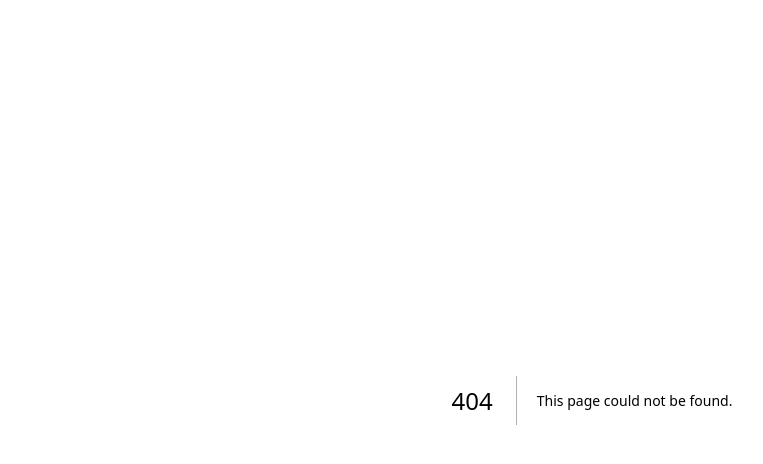
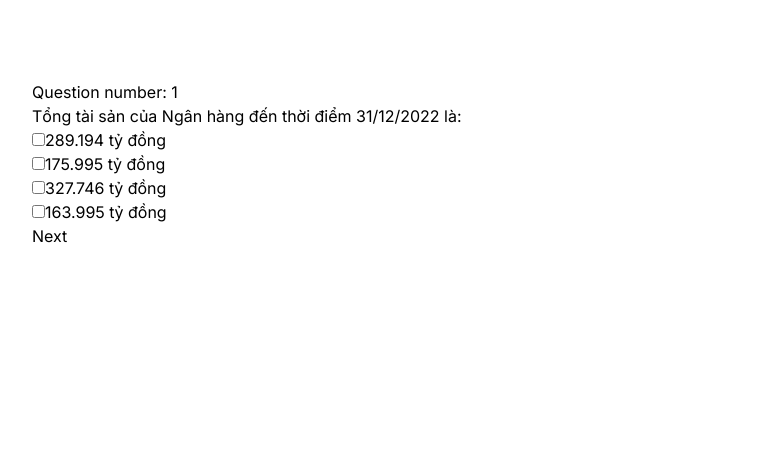
Before and after one commit to ntlongctt/onthi, a Next.js app: page /practice in a window 1280 px wide. Before the commit this address had no page. Shown: the top 464 px of the page, without its empty margins (48-811 px from the left). Built offline with nearby package versions, Linux system fonts and the light colour scheme.

Commit message:
Update background styling in globals.css

```diff
--- a/app/globals.css
+++ b/app/globals.css
@@ -18,12 +18,7 @@
 
 body {
   color: rgb(var(--foreground-rgb));
-  background: linear-gradient(
-      to bottom,
-      transparent,
-      rgb(var(--background-end-rgb))
-    )
-    rgb(var(--background-start-rgb));
+
 }
 
 @layer utilities {
--- /dev/null
+++ b/app/practice/data.json
@@ -0,0 +1,68 @@
+[
+    {
+  "STT": "1",
+  "Nội dung câu hỏi": "Tổng tài sản của Ngân hàng đến thời điểm 31\/12\/2022 là:",
+  "ĐÁP ÁN ĐÚNG": 3,
+  "Câu trả lời 1": "289.194 tỷ đồng",
+  "Câu trả lời 2": "175.995 tỷ đồng",
+  "Câu trả lời 3": "327.746 tỷ đồng",
+  "Câu trả lời 4": "163.995 tỷ đồng",
+  "Tham chiếu": "Tài liệu Tổng quan Ngân hàng Bưu điện Liên Việt",
+  "Mảng nghiệp vụ": "Tổng quan NH - Lịch sử hình thành và phát triển"
+ },
+ {
+  "STT": "2",
+  "Nội dung câu hỏi": "Ngân hàng TMCP Liên Việt đổi tên thành Ngân hàng TMCP Bưu điện Liên Việt vào ngày nào?",
+  "ĐÁP ÁN ĐÚNG": 1,
+  "Câu trả lời 1": "22\/7\/2011",
+  "Câu trả lời 2": "23\/7\/2011",
+  "Câu trả lời 3": "28\/3\/2008",
+  "Câu trả lời 4": "03\/8\/2008",
+  "Tham chiếu": "Tài liệu Tổng quan Ngân hàng Bưu điện Liên Việt",
+  "Mảng nghiệp vụ": "Tổng quan NH - Lịch sử hình thành và phát triển"
+ },
+ {
+  "STT": "3",
+  "Nội dung câu hỏi": "Ngân hàng TMCP Liên Việt (tiền thân của LPBank ngày nay) được thành lập vào ngày, tháng, năm nào?",
+  "ĐÁP ÁN ĐÚNG": 3,
+  "Câu trả lời 1": "22\/7\/2011",
+  "Câu trả lời 2": "23\/7\/2011",
+  "Câu trả lời 3": "28\/3\/2008",
+  "Câu trả lời 4": "03\/8\/2008",
+  "Tham chiếu": "Tài liệu Tổng quan Ngân hàng Bưu điện Liên Việt",
+  "Mảng nghiệp vụ": "Tổng quan NH - Lịch sử hình thành và phát triển"
+ },
+ {
+  "STT": "4",
+  "Nội dung câu hỏi": "Tại thời điểm hiện tại, Trụ sở chính của Ngân hàng Thương mại Cổ phần Bưu điện Liên Việt đặt tại đâu?",
+  "ĐÁP ÁN ĐÚNG": 1,
+  "Câu trả lời 1": "Tòa nhà LPB Tower, 210 Trần Quang Khải, P. Tràng Tiền, Q. Hoàn Kiếm, TP Hà Nội",
+  "Câu trả lời 2": "Số 2A Nguyễn Thị Minh Khai, phường ĐaKao Quận 1 Thành phố Hồ Chí Minh",
+  "Câu trả lời 3": "Số 32 Nguyễn Công Trứ phường I Thành phố Vị Thanh Tỉnh Hậu Giang",
+  "Câu trả lời 4": "Tòa nhà Capital Tower, số 109 Trần Hưng Đạo, P. Cửa Nam, Q. Hoàn Kiếm, Hà Nội",
+  "Tham chiếu": "Tài liệu Tổng quan Ngân hàng Bưu điện Liên Việt",
+  "Mảng nghiệp vụ": "Tổng quan NH - Lịch sử hình thành và phát triển"
+ },
+ {
+  "STT": "5",
+  "Nội dung câu hỏi": "Tính đến 31\/12\/2022, Lợi nhuận trước thuế của LPB đạt:",
+  "ĐÁP ÁN ĐÚNG": 3,
+  "Câu trả lời 1": "3.300 tỷ đồng",
+  "Câu trả lời 2": "3.638 tỷ đồng",
+  "Câu trả lời 3": "5.690 tỷ đồng",
+  "Câu trả lời 4": "3.786 tỷ đồng",
+  "Tham chiếu": "Tài liệu Tổng quan Ngân hàng Bưu điện Liên Việt",
+  "Mảng nghiệp vụ": "Tổng quan NH - Lịch sử hình thành và phát triển"
+ },
+ {
+  "STT": "6",
+  "Nội dung câu hỏi": "Giải thưởng APICTA 2017 do Liên minh các tổ chức công nghệ thông tin và truyền thông khu vực Châu Á - Thái Bình Dương  (APICTA) trao tặng cho sản phẩm gì của LPB?",
+  "ĐÁP ÁN ĐÚNG": 4,
+  "Câu trả lời 1": "Sản phẩm Tín dụng hưu trí",
+  "Câu trả lời 2": "Sản phẩm Thẻ tín dụng",
+  "Câu trả lời 3": "Sản phẩm cho vay Tổ liên kết",
+  "Câu trả lời 4": "Sản phẩm Ví Việt",
+  "Tham chiếu": "Tài liệu Tổng quan Ngân hàng Bưu điện Liên Việt",
+  "Mảng nghiệp vụ": "Tổng quan NH - Lịch sử hình thành và phát triển"
+ }
+]
--- /dev/null
+++ b/app/practice/page.tsx
@@ -0,0 +1,170 @@
+"use client";
+import { useState } from "react";
+import data from "./data.json";
+
+type Question = {
+  STT: string;
+  "Nội dung câu hỏi": string;
+  "ĐÁP ÁN ĐÚNG": number;
+  "Câu trả lời 1": string;
+  "Câu trả lời 2": string;
+  "Câu trả lời 3": string;
+  "Câu trả lời 4": string;
+  "Tham chiếu": string;
+  "Mảng nghiệp vụ": string;
+  answer: boolean[];
+};
+
+const Practice = () => {
+  const [questions, setQuestions] = useState<Question[]>(loadQuestion());
+  console.log(questions);
+
+  const [currentQuestIdx, setQuestionIdx] = useState(0);
+
+  const result = questions.reduce((acc, q, idx) => {
+    const theCorrectAnswerArray = q["ĐÁP ÁN ĐÚNG"].toString().replaceAll(" ", "").split(",").map((i) => parseInt(i));
+    const correctBoolean = [false,false,false,false].map((i, idx) => theCorrectAnswerArray.includes(idx + 1));
+    console.log(correctBoolean, q["ĐÁP ÁN ĐÚNG"]);
+    // console.log(correctBoolean, q.answer);
+
+    if (correctBoolean.every((i, idx) => i === q.answer[idx])){
+      return acc + 1;
+    }
+    return acc;
+  }, 0);
+
+  console.log('result', result);
+
+  return (
+    <div className="p-20">
+      <div>
+        {currentQuestIdx < questions.length ? (
+          <>
+            <h1>Question number: {currentQuestIdx + 1}</h1>
+            <Question onChange={q => {
+                const newQuestions = questions.map((i, idx) => {
+                    if (idx === currentQuestIdx) {
+                        return q;
+                    }
+                    return i;
+                })
+                setQuestions(newQuestions);
+            }} question={questions[currentQuestIdx]} />
+            <button onClick={() => setQuestionIdx(currentQuestIdx + 1)}>
+              Next
+            </button>
+          </>
+        ) : (
+          <div>
+            <p>Finish</p>
+            <p>Kết quả: {`${result}/${questions.length}`}</p>
+          </div>
+        )}
+      </div>
+    </div>
+  );
+};
+
+const Question = ({
+  question,
+  onChange,
+}: {
+  question: Question;
+  onChange: (_q: Question) => void;
+}) => {
+  return (
+    <>
+      <p>{question["Nội dung câu hỏi"]}</p>
+      <div>
+        <input
+          onChange={(e) =>
+            onChange({
+              ...question,
+              answer: [
+                e.target.checked,
+                question.answer[0],
+                question.answer[2],
+                question.answer[3],
+              ],
+            })
+          }
+          type="checkbox"
+          id="option1"
+          name="option1"
+          checked={question.answer[0]}
+        //   value={question.answer[0] ? "true" : "false"}
+        />
+        <label htmlFor="option1">{question["Câu trả lời 1"]}</label>
+      </div>
+      <div>
+        <input
+          type="checkbox"
+          id="option2"
+          name="option2"
+        //   value={question.answer[1] ? "true" : "false"}
+          checked={question.answer[1]}
+          onChange={(e) =>
+            onChange({
+              ...question,
+              answer: [
+                question.answer[0],
+                e.target.checked,
+                question.answer[2],
+                question.answer[3],
+              ],
+            })
+          }
+        />
+        <label htmlFor="option2">{question["Câu trả lời 2"]}</label>
+      </div>
+      <div>
+        <input
+          type="checkbox"
+          id="option3"
+          name="option3"
+        //   value={question.answer[2] ? "true" : "false"}
+          checked={question.answer[2]}
+          onChange={(e) =>
+            onChange({
+              ...question,
+              answer: [
+                question.answer[0],
+                question.answer[1],
+                e.target.checked,
+                question.answer[3],
+              ],
+            })
+          }
+        />
+        <label htmlFor="option3">{question["Câu trả lời 3"]}</label>
+      </div>
+      <div>
+        <input
+          type="checkbox"
+          id="option4"
+          name="option4"
+        //   value={question.answer[3] ? "true" : "false"}
+          checked={question.answer[3]}
+          onChange={(e) =>
+            onChange({
+              ...question,
+              answer: [
+                question.answer[0],
+                question.answer[1],
+                question.answer[2],
+                e.target.checked,
+              ],
+            })
+          }
+        />
+        <label htmlFor="option4">{question["Câu trả lời 4"]}</label>
+      </div>
+    </>
+  );
+};
+
+const loadQuestion = (): Question[] => {
+  return data.map((i) => ({ ...i, answer: [false, false, false, false] }));
+};
+
+export default Practice;
```
Also changed, not shown: 1 other file (tests, documents, lock files or other folders).
